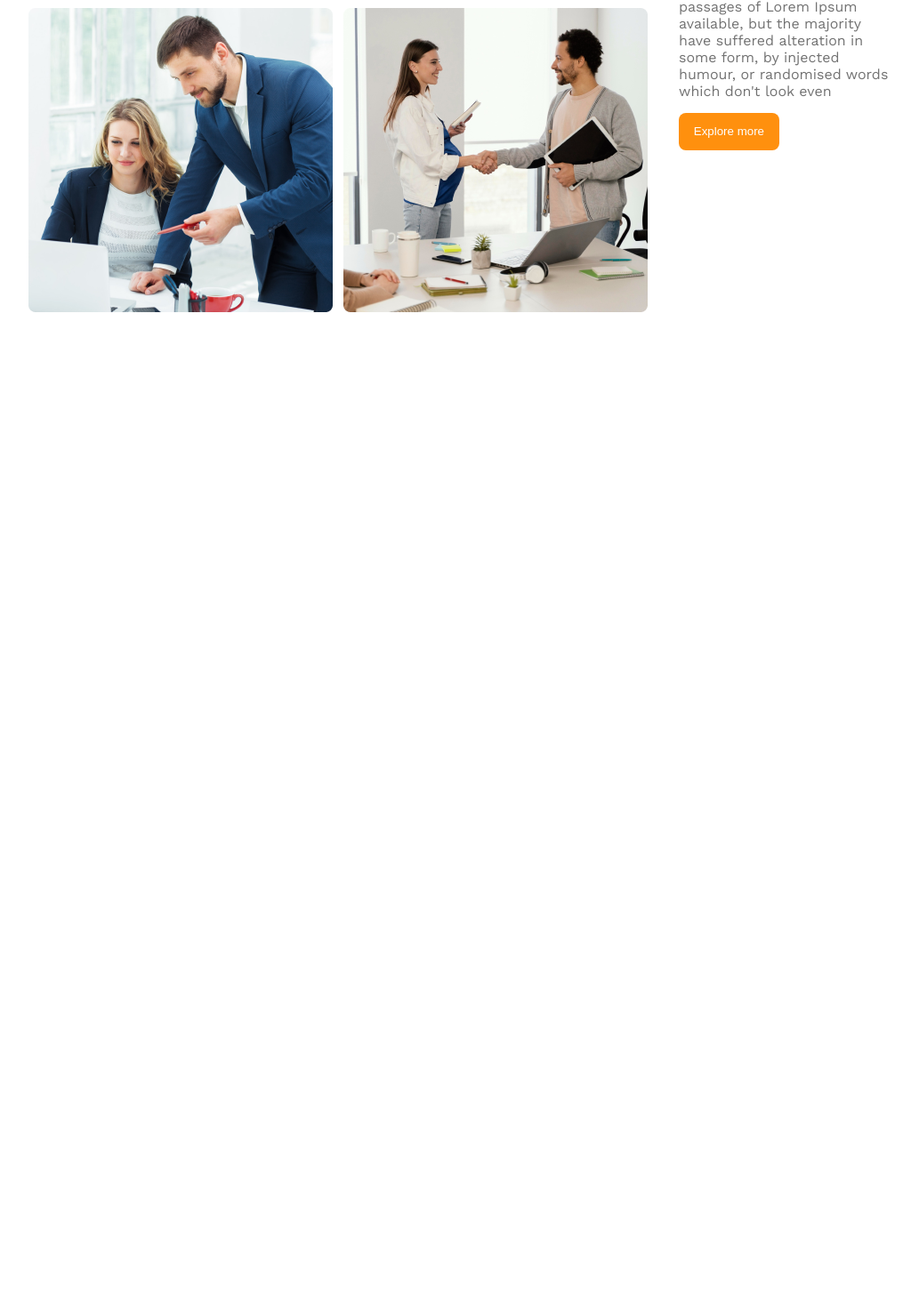
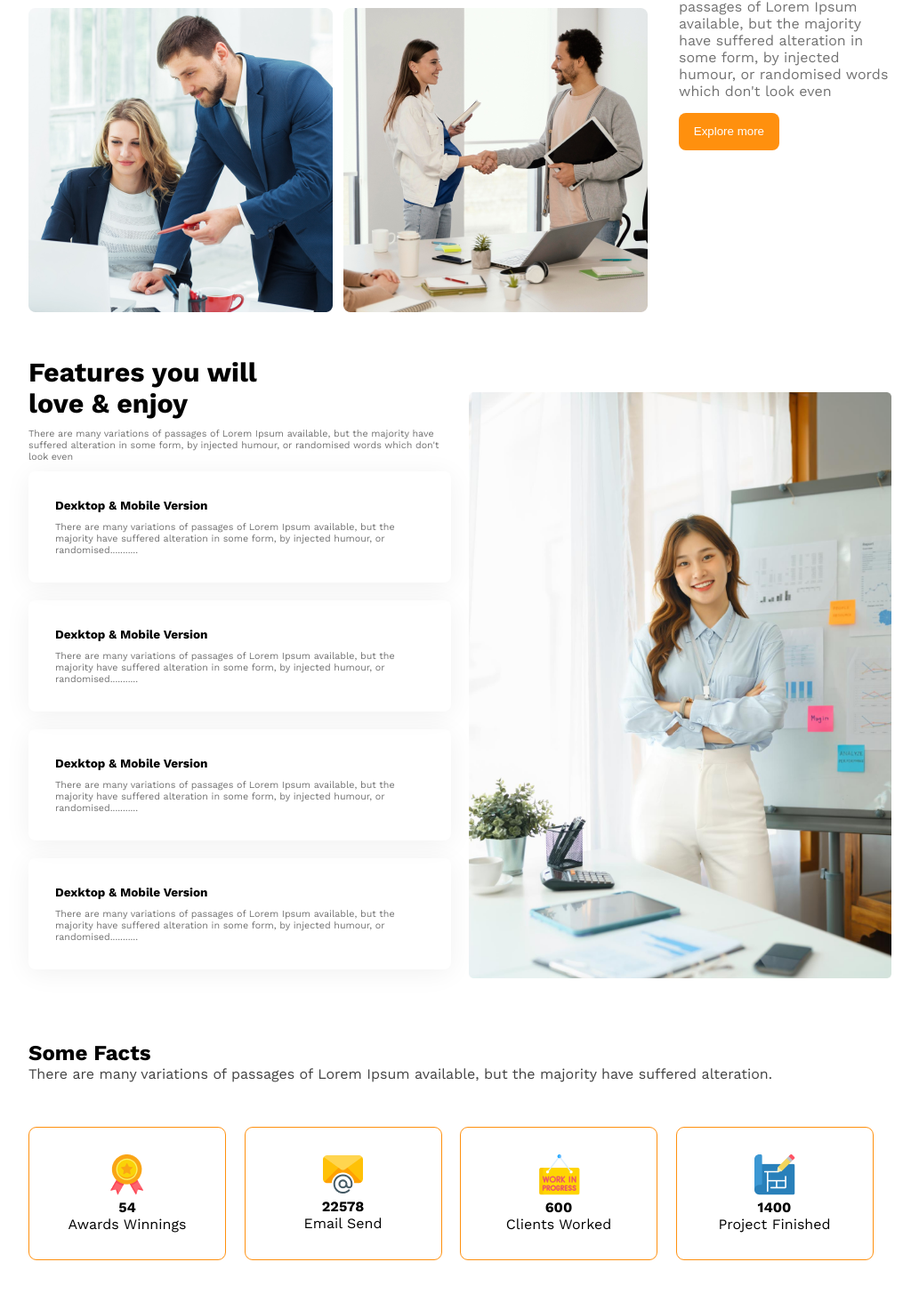
Before and after one commit to riad277/architect, a plain HTML site: page index.html in a window 1280 px wide. Shown: the part 1188-2643 px from the top of the page at 89% size, without its empty margins (123-1156 px from the left). Before the commit the page ends 1539 px from the top, so only its background shows below. Drawn offline with nearby package versions, Linux system fonts and the light colour scheme.

Commit message:
third section

```diff
--- a/index.html
+++ b/index.html
@@ -45,6 +45,76 @@
             </div>
 
         </section>
+
+        <!-- Features you will love & enjoy -->
+      <div class="three">
+        <div class="feature-love">
+            <h1>Features you will <br> love & enjoy</h1>
+            <p class="dark3">There are many variations of passages of Lorem Ipsum available, but the majority have suffered alteration in some form, by injected humour, or randomised words which don't look even</p>
+
+            <div class="card">
+                <h4 class="card-title">Dexktop & Mobile Version</h4>
+                <p class="card-des dark3">There are many variations of passages of Lorem Ipsum available, but the majority have suffered alteration in some form, by injected humour, or randomised...........</p>
+            </div>
+
+            <div class="card">
+                <h4 class="card-title">Dexktop & Mobile Version</h4>
+                <p class="card-des dark3">There are many variations of passages of Lorem Ipsum available, but the majority have suffered alteration in some form, by injected humour, or randomised...........</p>
+            </div>
+
+            <div class="card">
+                <h4 class="card-title">Dexktop & Mobile Version</h4>
+                <p class="card-des dark3">There are many variations of passages of Lorem Ipsum available, but the majority have suffered alteration in some form, by injected humour, or randomised...........</p>
+            </div>
+
+            <div class="card">
+                <h4 class="card-title">Dexktop & Mobile Version</h4>
+                <p class="card-des dark3">There are many variations of passages of Lorem Ipsum available, but the majority have suffered alteration in some form, by injected humour, or randomised...........</p>
+            </div>
+
+        </div>
+        <div >
+            <img class="feature-love-img" src="images/architect.png" alt="">
+        </div>
+
+      </div>
+
+
+      <section class="some-facts">
+
+        <h2>Some Facts</h2>
+        <p class="dark2">There are many variations of passages of Lorem Ipsum available, but the majority have suffered alteration.</p>
+
+        <div class="facts">
+
+        <div class="fact">
+            <img src="images/icons/ribon.png" alt="">
+            <h4>54</h4>
+            <p> Awards Winnings</p>
+        </div>
+        <div class="fact">
+            <img src="images/icons/email.png" alt="">
+            <h4>22578</h4>
+            <p>Email Send</p>
+        </div>
+        <div class="fact">
+            <img src="images/icons/customers.png" alt="">
+            <h4>600</h4>
+            <p>Clients Worked</p>
+        </div>
+        <div class="fact">
+            <img src="images/icons/projects.png" alt="">
+            <h4>1400</h4>
+            <p>Project Finished</p>
+        </div>
+    </div>
+
+      </section>
+
+
+
+
+
     </section>
 
 </body>
--- a/style.css
+++ b/style.css
@@ -101,6 +101,64 @@
 }
 
 
+/* section three */
+.three{
+    display: grid;
+    grid-template-columns: repeat(2,2fr);
+
+    gap: 20px;
+    margin-top: 50px;
+}
+
+.card{
+    box-shadow: 0 4px 30px 0 rgba(0 , 0 , 0 , 0.06);
+    margin-bottom: 20px;
+    padding: 30px;
+    border-radius: 8px;
+}
+.card-des{
+    font-size: .67rem;
+}
+.card-title{
+    font-size:0.85rem ;
+    margin-bottom: 10px;
+}
+
+.feature-love-img{
+    width: 100%;
+    margin-top: 40px;
+}
+.feature-love>h1{
+    font-weight: bold;
+    font-size: 1.9rem;
+    margin-bottom: 10px;
+}
+.feature-love>p{
+    margin-bottom: 10px;
+    font-size: 0.67rem;
+}
+
+/* facts */
+.some-facts{
+    margin-top: 60px;
+}
+.facts{
+    /* display: flex;
+    justify-content: space-between; */
+    display: grid;
+    grid-template-columns: repeat(4,1fr);
+    margin-top: 50px;
+    margin-bottom: 70px;
+}
+
+.fact{
+    padding: 30px;
+    border: 1px solid rgba(255, 144, 14, 1);
+    border-radius: 9px;
+    text-align: center;
+    width: 160px;
+}
+
 
 
 
@@ -114,6 +172,7 @@
     .nav-link{
         color: rgb(4, 6, 0);
     }
+
 /* feature */
 .main2{
     margin-top: 100px;
@@ -127,4 +186,18 @@
  .feature-des{
     padding: 0 20px;
  }
+
+/* section three */
+
+.three{
+    grid-template-columns: repeat(1,1fr);
 }
+
+
+
+
+
+
+
+
+}
```
